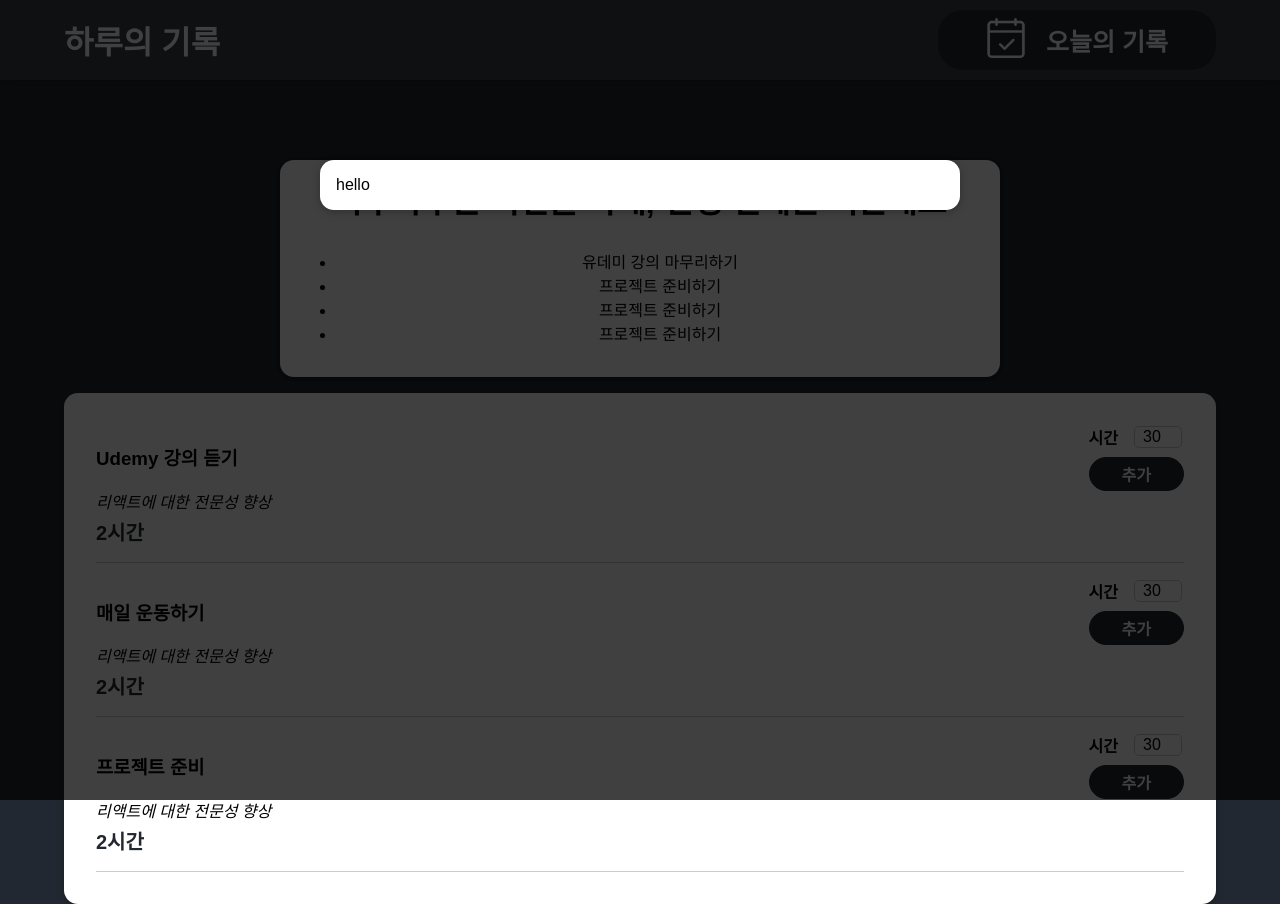
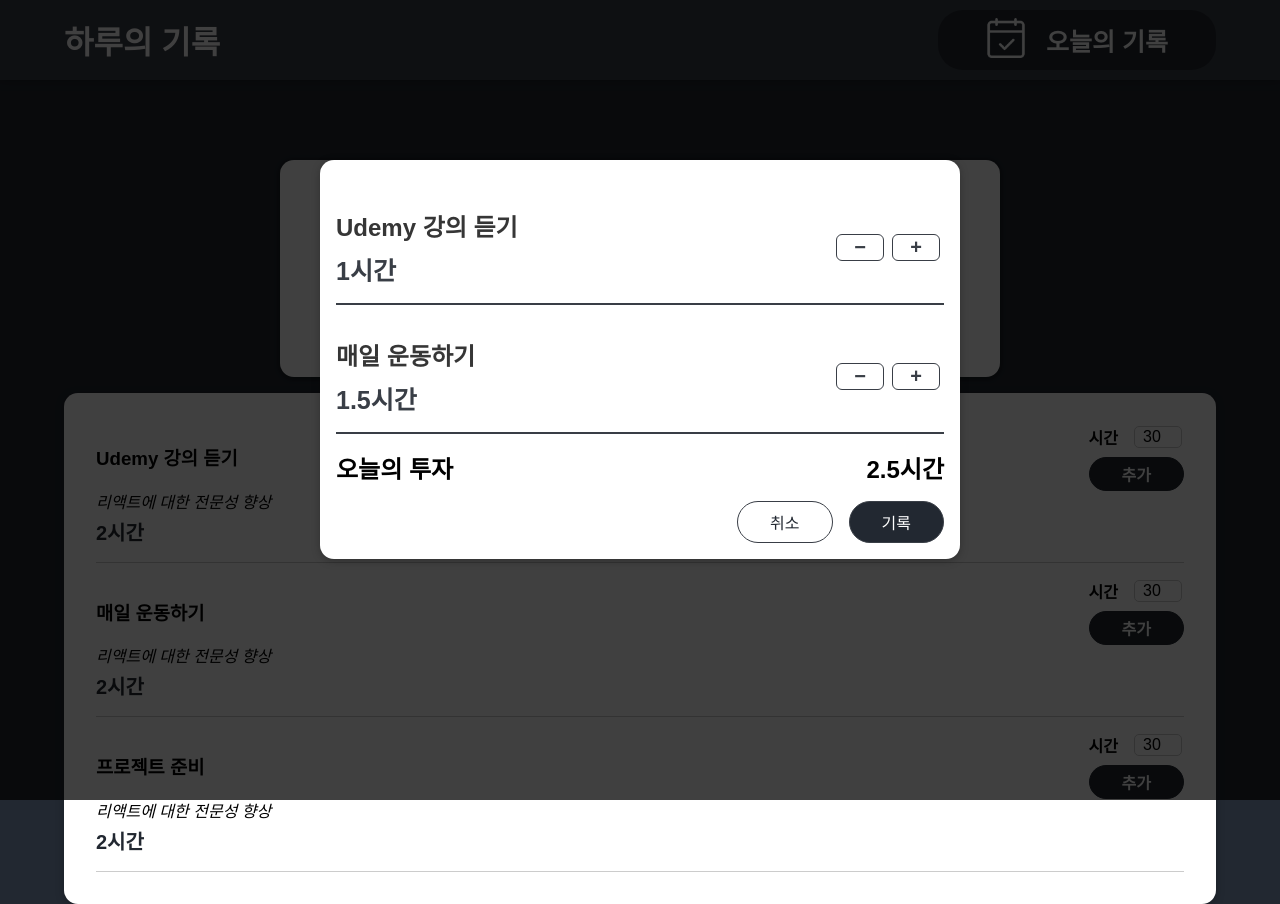
Before and after one commit to booyaChael/daylog, a React (Create React App) app: page / in a window 1280 px wide. Built offline with nearby package versions, Linux system fonts and the light colour scheme; a web font is replaced by a local one.

Commit message:
모달 생성 및 모달 마크업

```diff
--- a/src/App.js
+++ b/src/App.js
@@ -1,11 +1,11 @@
 import Header from "./components/Layout/Header";
 import Projects from "./components/Projects/Projects";
-import Todaylog from "./components/Todaylog/Todaylog";
+import Today from "./components/Today/Today";
 
 function App() {
   return (
     <div className="App">
-      <Todaylog />
+      <Today />
       <Header />
       <Projects />
     </div>
--- a/src/components/Projects/MyProjects.js
+++ b/src/components/Projects/MyProjects.js
@@ -3,16 +3,19 @@
 
 const dummyProjects = [
   {
+    id: 1,
     name: "Udemy 강의 듣기",
     explanation: "리액트에 대한 전문성 향상",
     wantToSpend: 2,
   },
   {
+    id: 2,
     name: "매일 운동하기",
     explanation: "리액트에 대한 전문성 향상",
     wantToSpend: 2,
   },
   {
+    id: 3,
     name: "프로젝트 준비",
     explanation: "리액트에 대한 전문성 향상",
     wantToSpend: 2,
@@ -22,6 +25,7 @@
 const MyProjects = (props) => {
   const projectLists = dummyProjects.map((project) => (
     <MyProject
+      key={project.id}
       name={project.name}
       explanation={project.explanation}
       wantToSpend={project.wantToSpend}
--- /dev/null
+++ b/src/components/Today/Today.js
@@ -0,0 +1,37 @@
+import Modal from "../UI/Modal";
+import Todaylog from "./Todaylog";
+import classes from "./Today.module.css";
+
+const dummyTodayData = [
+  {
+    name: "Udemy 강의 듣기",
+    spend: 1,
+  },
+  {
+    name: "매일 운동하기",
+    spend: 1.5,
+  },
+];
+
+const Today = (props) => {
+  const todayLogs = dummyTodayData.map((project) => (
+    <Todaylog name={project.name} spend={project.spend} />
+  ));
+
+  const totalTime = "2.5시간";
+  return (
+    <Modal>
+      {todayLogs}
+      <div className={classes.total}>
+        <span>오늘의 투자</span>
+        <span>{totalTime}</span>
+      </div>
+      <div className={classes.actions}>
+        <button className={classes["button--alt"]}>취소</button>
+        <button className={classes.button}>기록</button>
+      </div>
+    </Modal>
+  );
+};
+
+export default Today;
--- /dev/null
+++ b/src/components/Today/Today.module.css
@@ -0,0 +1,38 @@
+.total {
+  display: flex;
+  justify-content: space-between;
+  align-items: center;
+  font-weight: bold;
+  font-size: 1.5rem;
+  margin: 1rem 0;
+}
+
+.actions {
+  text-align: right;
+}
+
+.actions button {
+  font: inherit;
+  cursor: pointer;
+  background-color: transparent;
+  border: 1px solid #393e46;
+  padding: 0.5rem 2rem;
+  border-radius: 25px;
+  margin-left: 1rem;
+}
+
+.actions button:hover,
+.actions button:active {
+  background-color: #222831;
+  border-color: #222831;
+  color: white;
+}
+
+.actions .button--alt {
+  color: #222831;
+}
+
+.actions .button {
+  background-color: #222831;
+  color: white;
+}
--- /dev/null
+++ b/src/components/Today/Todaylog.js
@@ -0,0 +1,20 @@
+import classes from "./Todaylog.module.css";
+
+const Todaylog = (props) => {
+  const spend = `${props.spend}시간`;
+  return (
+    <li className={classes.project}>
+      <div>
+        <h2>{props.name}</h2>
+        <div>
+          <span className={classes.spend}>{spend}</span>
+        </div>
+      </div>
+      <div className={classes.actions}>
+        <button onClick={props.onRemove}>−</button>
+        <button onClick={props.onAdd}>+</button>
+      </div>
+    </li>
+  );
+};
+export default Todaylog;
--- /dev/null
+++ b/src/components/Today/Todaylog.module.css
@@ -0,0 +1,50 @@
+.project {
+  display: flex;
+  justify-content: space-between;
+  align-items: center;
+  border-bottom: 2px solid #393e46;
+  padding: 1rem 0;
+  margin: 1rem 0;
+}
+
+.project h2 {
+  margin: 0 0 0.5rem 0;
+  color: #363636;
+}
+
+.spend {
+  font-weight: bold;
+  color: #393e46;
+  font-size: 25px;
+}
+
+.actions {
+  display: flex;
+  flex-direction: column;
+}
+
+@media (min-width: 768px) {
+  .actions {
+    flex-direction: row;
+  }
+}
+.project button {
+  font: inherit;
+  font-weight: bold;
+  font-size: 1.25rem;
+  color: #393e46;
+  border: 1px solid #393e46;
+  width: 3rem;
+  text-align: center;
+  border-radius: 6px;
+  background-color: transparent;
+  cursor: pointer;
+  margin-left: 1rem;
+  margin: 0.25rem;
+}
+
+.project button:hover,
+.project button:active {
+  background-color: #393e46;
+  color: white;
+}
--- a/src/components/Todaylog/Todaylog.js
+++ /dev/null
@@ -1,7 +0,0 @@
-import Modal from "../UI/Modal";
-
-const Todaylog = (props) => {
-  return <Modal>hello</Modal>;
-};
-
-export default Todaylog;
```
